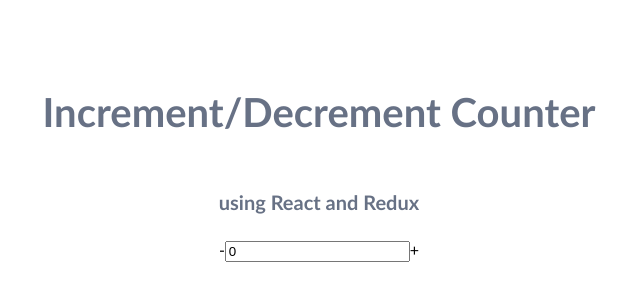
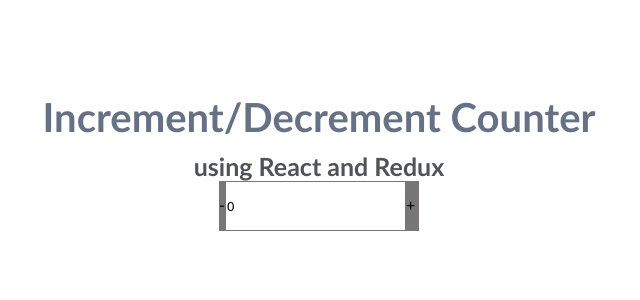
Before and after one commit to Rvp888/Counter-React-Redux, a React (Create React App) app: page / in a window 1280 px wide. Shown: the part 238-538 px from the top of the page, without its empty margins (321-961 px from the left). Built offline with nearby package versions, Linux system fonts and the light colour scheme.

Commit message:
modify file

```diff
--- a/src/App.css
+++ b/src/App.css
@@ -1,4 +1,9 @@
 
+* {
+  margin: 0;
+  padding: 0;
+  box-sizing: border-box;
+}
 
 body {
   display: flex;
@@ -21,7 +26,18 @@
 }
 
 .container h4 {
-  color: rgb(103, 113, 133);
-  font-size: 20px;
+  color: rgb(79, 82, 89);
+  font-size: 25px;
   font-weight: 800;
+  margin-top: 10px;
 }
+
+.quantity {
+  background-color: #787676;
+  width: 200px;
+  height: 50px;
+}
+
+.quantity_input {
+  height: 100%;
+}
```
